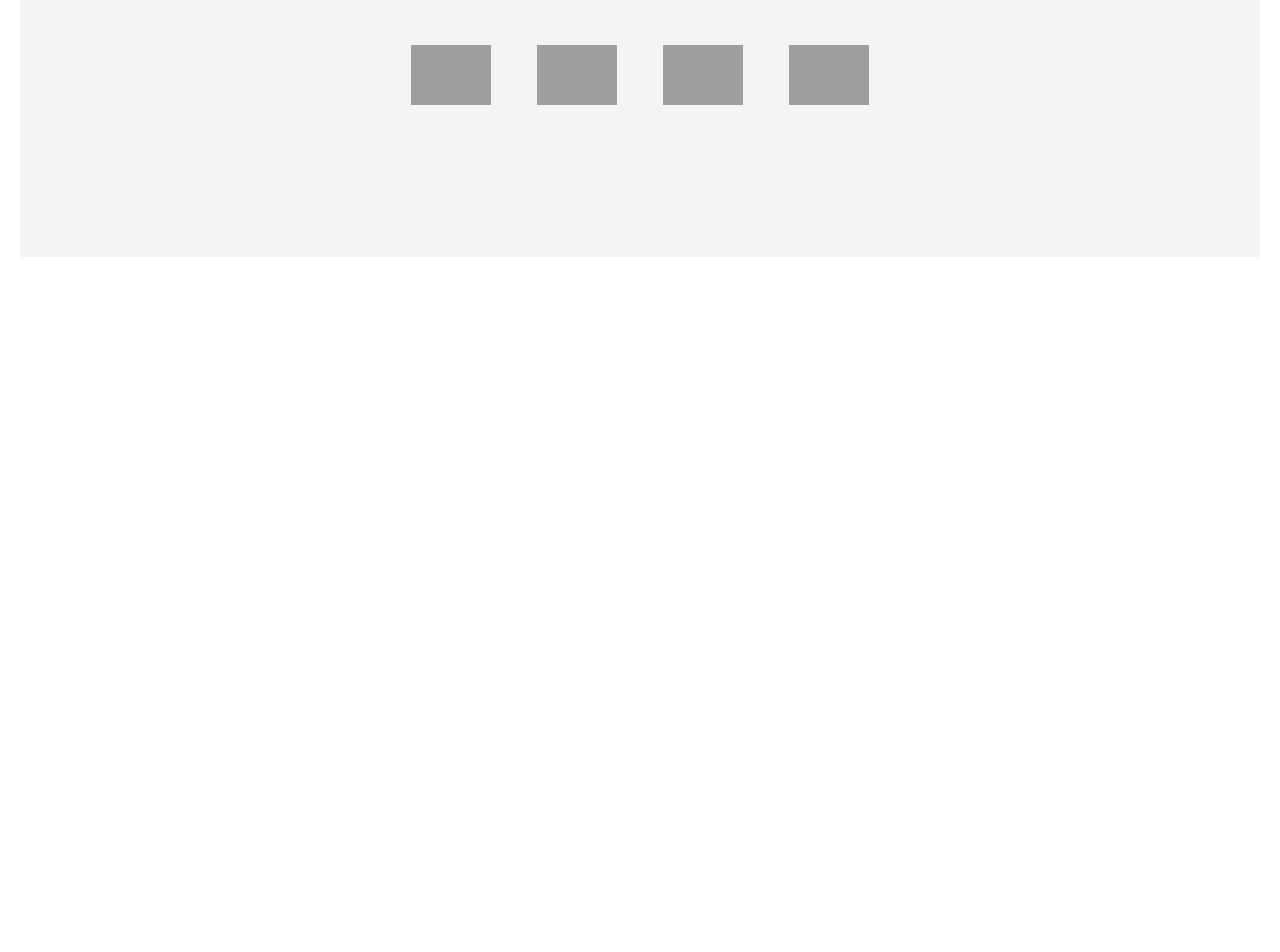
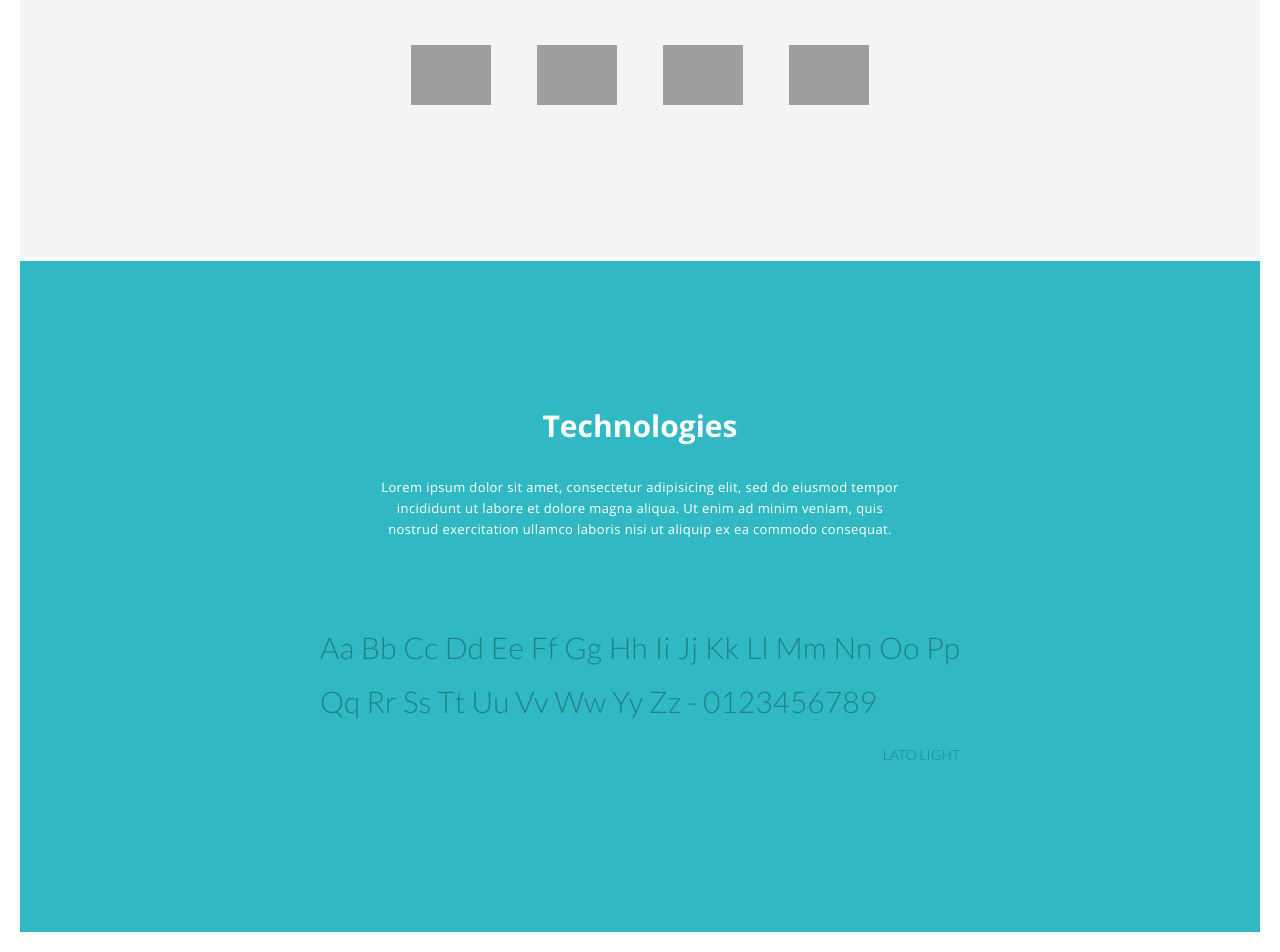
Before and after one commit to ElsaGuilitch/elsaguilitch.github.io, a Jekyll site: the page built from martin.md, in a window 1280 px wide. Shown: the part 1870-2822 px from the top of the page. Built offline with Jekyll 4.4.1, drawn with Linux system fonts in a browser that asks for light colours; before the commit the page ends 2147 px from its top, so only the background shows below that; grey boxes are pictures that could not be loaded.

Commit message:
Projet Design Techno 2

```diff
--- a/_sass/_projects.scss
+++ b/_sass/_projects.scss
@@ -45,6 +45,7 @@
       $size-mobile: 260px;
 
       position: relative;
+      background-color: #fcfdfe;
       @media #{$mobile} { width: 100%; margin-left: 0; padding-bottom: $size-mobile; }
 
       .background {
@@ -75,7 +76,6 @@
         vertical-align: top;
         padding: 210px 3% 210px 10%;
         box-sizing: border-box;
-        background-color: #fcfdfe;
         @media #{$mobile} { width: 100%; margin-left: 0; }
 
         .custom-description {
@@ -122,5 +122,33 @@
 
 
 html.page-martin section.project-wrapper {
+
   section.header-wrapper { background-color: #30b9c2; }
+
+  section.typographies-wrapper {
+    position: relative;
+    background-color: #30b9c2;
+
+    .typo-lato {
+      display: block;
+      max-width: 60%;
+
+      font-family: 'Lato', sans-serif;
+      font-size: 30px;
+      color: #218288;
+      font-weight: 300;
+      line-height: 1.8em;
+      letter-spacing: normal;
+      text-align: justify;
+      margin: 80px auto 0;
+      @media #{$mobile} { max-width: 100%; }
+
+      span {
+        display: block;
+        text-align: right;
+        font-size: 14px;
+        text-transform: uppercase
+      }
+    }
+  }
 }
--- a/martin.md
+++ b/martin.md
@@ -38,6 +38,15 @@
         </ul>
     </section>
 
+    <section class="typographies-wrapper project-section">
+        <h2 class="custom-title center white">Technologies</h2>
+        <p class="custom-description center white">Lorem ipsum dolor sit amet, consectetur adipisicing elit, sed do eiusmod tempor incididunt ut labore et dolore magna aliqua. Ut enim ad minim veniam, quis nostrud exercitation ullamco laboris nisi ut aliquip ex ea commodo consequat.</p>
+
+        <p class="typo-lato">Aa Bb Cc Dd Ee Ff Gg Hh Ii Jj Kk Ll Mm Nn Oo Pp Qq Rr Ss Tt Uu Vv Ww Yy Zz - 0123456789
+            <span>Lato Light</span>
+        </p>
+    </section>
+
 
 
 </section>
```
